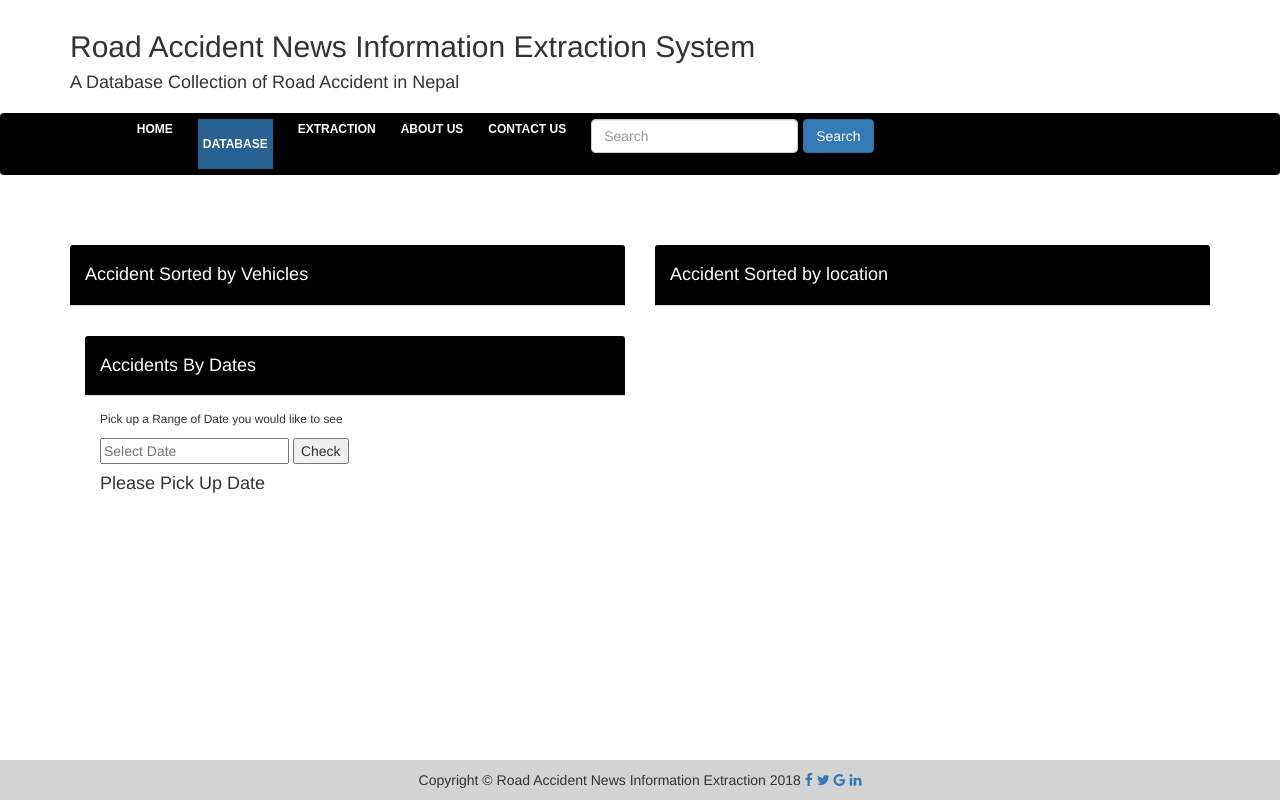
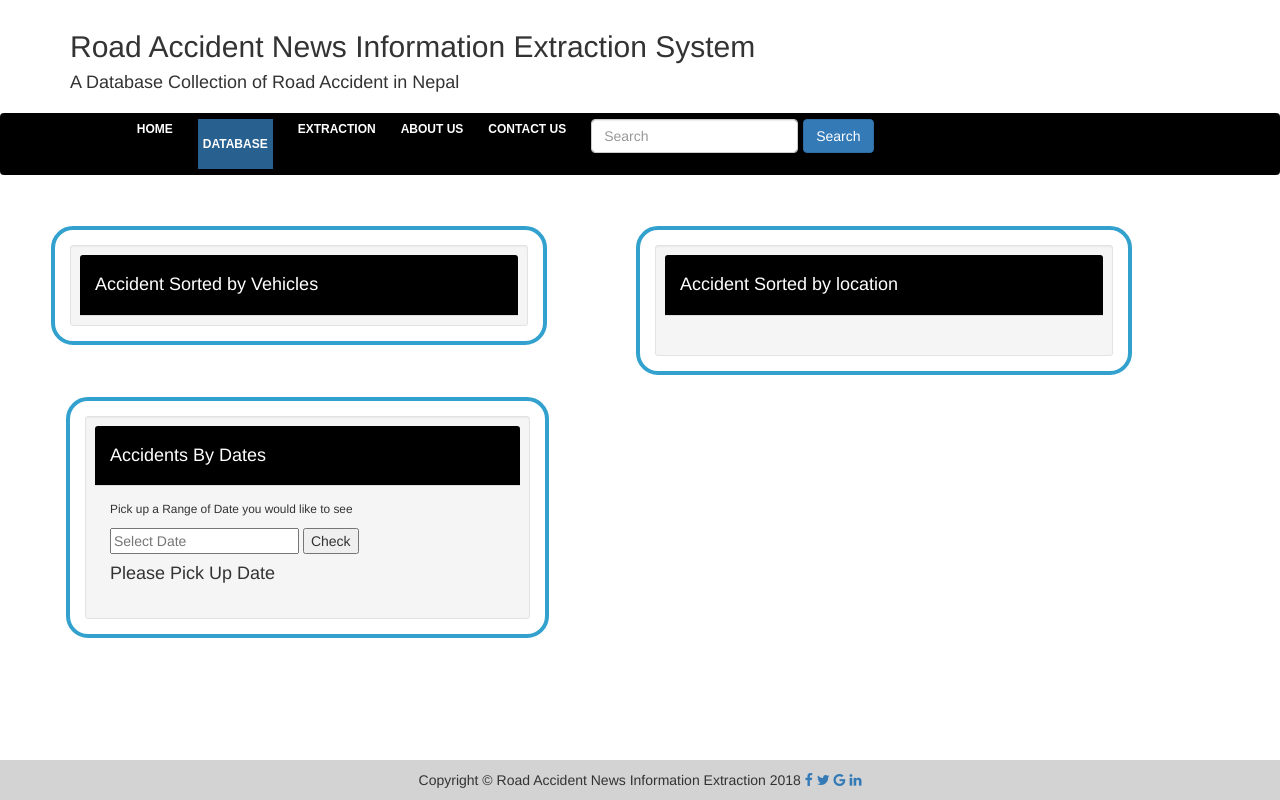
Before and after one commit to kpahi/django-news-extraction, a Django app: page /news/ in a window 1280 px wide. Run offline with Django 3.2, Linux system fonts and the light colour scheme; data that the repository does not hold is empty; parts of the project's set-up code (start-up, migrations or seed data) failed here and were passed over; some libraries are stand-ins or nearby versions.

Commit message:
All Working Locally

```diff
--- a/templates/news/index.html
+++ b/templates/news/index.html
@@ -17,7 +17,8 @@
 
 
 <!-- For Vehicle -->
-<div class="col-md-6">
+<div class="col-md-5">
+  <div class="well well-sm" style="outline: 4px solid #32a1ce; outline-offset: 15px;">
   <div class="pre-scrollable">
   <div class="panel-default">
   <div class="panel-heading" style="color:#fff;">
@@ -52,9 +53,15 @@
 </div>
 </div>
 </div>
+</div>
+
+<div class="col-md-offset-1">
+</div>
 <!-- For location -->
 
-<div class="col-md-6">
+<div class="col-md-5">
+  <div class="well well-sm" style="outline: 4px solid #32a1ce; outline-offset: 15px;">
+
   <div class="pre-scrollable">
   <div class="panel-default">
   <div class="panel-heading" style="color:#fff;">
@@ -92,12 +99,17 @@
 </div>
   </div>
 </div>
+</div>
 
 </div>
 </div>
 
+<br>
+<br>
+
 <!-- For Date -->
-<div class="col-md-6">
+<div class="col-md-5">
+  <div class="well well-sm" style="outline: 4px solid #32a1ce; outline-offset: 15px;">
     <div class="panel-default">
     <div class="panel-heading" style="color:#fff;">
       <h4> Accidents By Dates </h4>
@@ -119,6 +131,7 @@
 
     </div>
 
+    </div>
   </div>
 </div>
 </div>
--- a/templates/rss/index.html
+++ b/templates/rss/index.html
@@ -13,7 +13,8 @@
   <div class="row"><!--row-->
     <div class="col-md-6">
       <div style="padding-left: 1.2cm;">
-      <h2> RSS News  <h4>From Ekantipur</h4></h2>
+      <h2> RSS News </h2>
+      <a href="http://kathmandupost.ekantipur.com/tag/road+accident"><span  class="badge badge-primary"><h4>From Ekantipur  </h4> </span></a>
     </div>
       <div class="pre-scrollable">
 
@@ -21,7 +22,7 @@
       <ul>
         <li class='listed' style='list-style:none;'>
 
-          <a href="http://kathmandupost.ekantipur.com/tag/road+accident"> <span  class="badge badge-primary"> Source: Ekantipur </span></a><br>
+          <span  class="badge badge-primary"> Source: Ekantipur </span></a><br>
           <p id={{ article.id }} class="head">   <a href="#" style="color:#4b0082">{{article.header}}:</a><br>
             <a> <span class="badge badge-pill badge-info">{{ article.location }}</span><br></a>
           <a>{{article.date}}</a>
```
Lines whose indentation alone changed are shown as unchanged.
